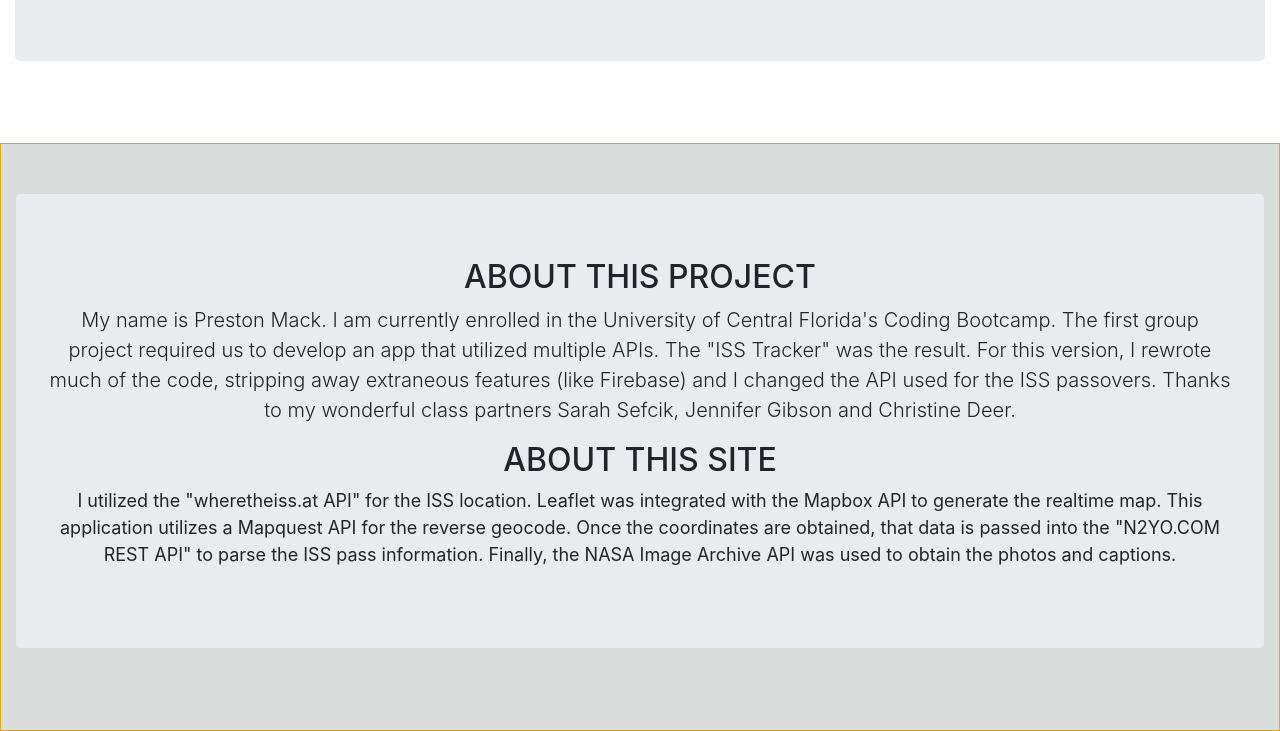
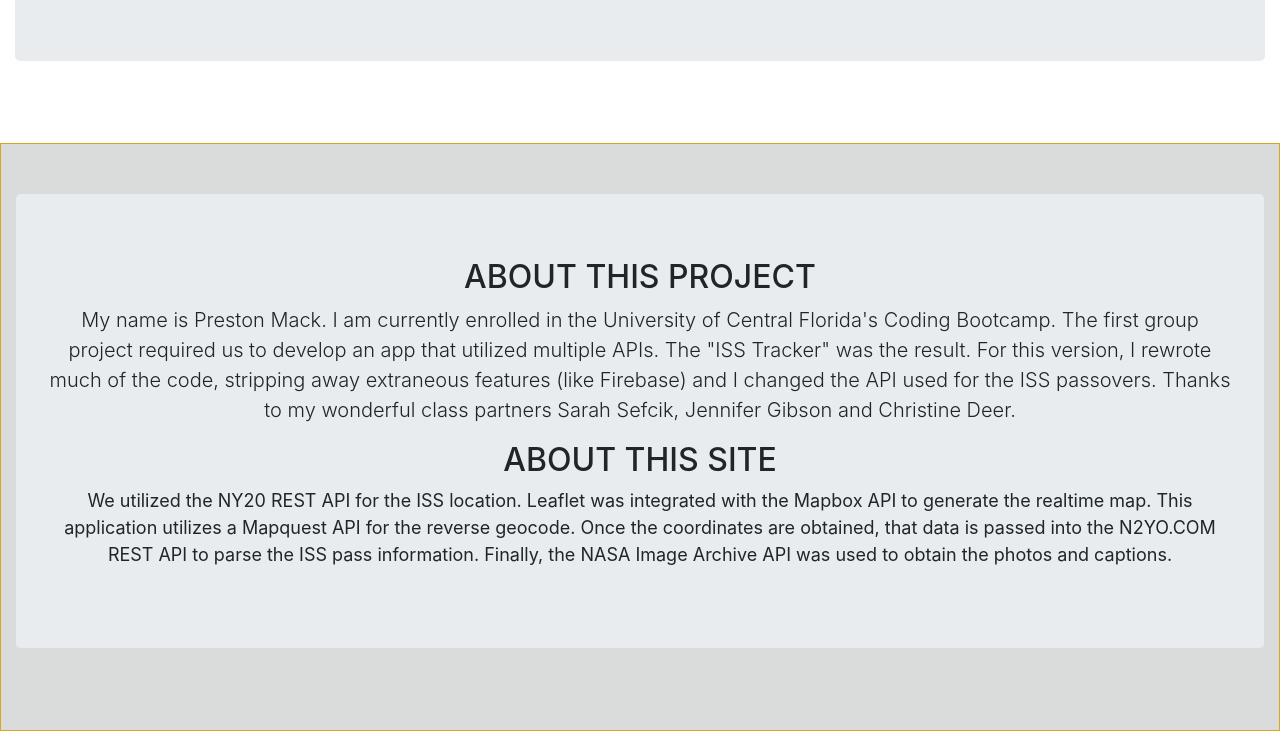
Before and after one commit to pmack99/Beandnew_ISS_Tracker, a website with bundled scripts: page index.html in a window 1280 px wide. Shown: the part 1703-2434 px from the top of the page. Built offline with nearby package versions, Linux system fonts and the light colour scheme; no server answers.

Commit message:
updated about data

```diff
--- a/index.html
+++ b/index.html
@@ -209,9 +209,9 @@
               Sefcik, Jennifer Gibson and Christine Deer.
             </p>
             <h2> ABOUT THIS SITE </h2>
-            <p class="lead1"> I utilized the "wheretheiss.at API" for the ISS location. Leaflet was integrated with the Mapbox API to
+            <p class="lead1"> We utilized the NY20 REST API for the ISS location. Leaflet was integrated with the Mapbox API to
               generate the realtime map. This application utilizes a Mapquest API for the reverse geocode. Once the
-              coordinates are obtained, that data is passed into the "N2YO.COM REST API" to parse the ISS pass
+              coordinates are obtained, that data is passed into the N2YO.COM REST API to parse the ISS pass
               information. Finally, the NASA Image Archive API was used to obtain the photos and captions.</p>
           </div>
         </div>
```
